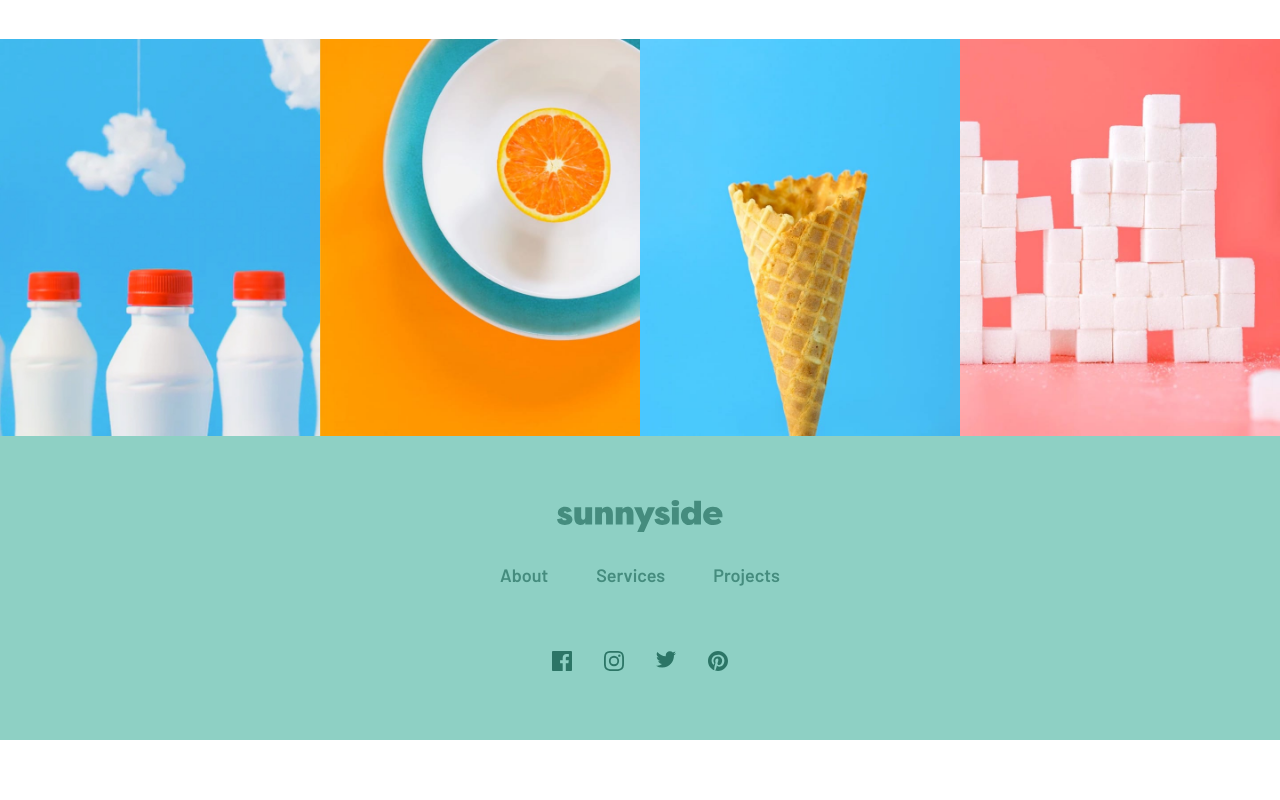
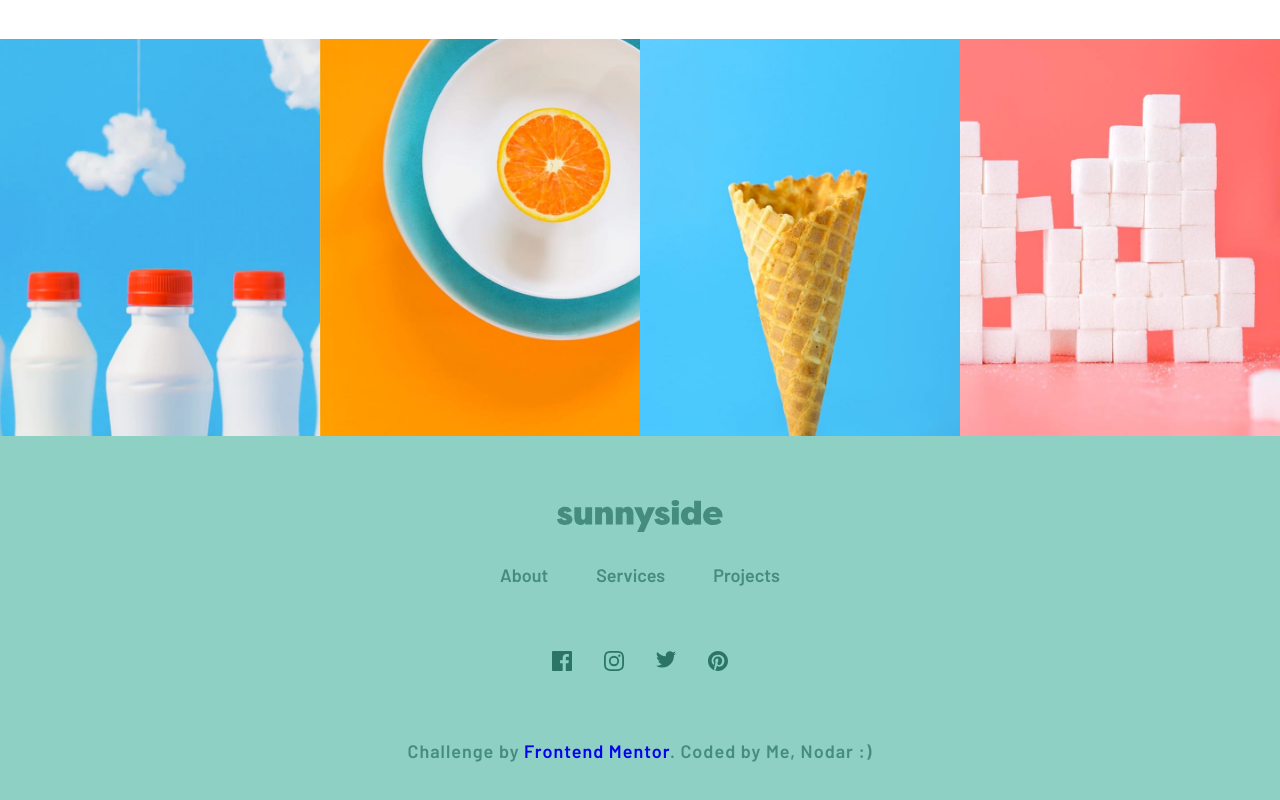
Before and after one commit to radononimim/sunnyside-challenge, a plain HTML site: page index.html in a window 1280 px wide. Shown: the part 3133-3933 px from the top of the page. Before the commit the page ends 3873 px from the top, so only its background shows below. Drawn offline with Linux system fonts and the light colour scheme.

Commit message:
Update index.html

```diff
--- a/index.html
+++ b/index.html
@@ -165,11 +165,12 @@
           <li><a href="#pinterest"><img src="images/icon-pinterest.svg" alt="logo of Pinterest"></a></li>
       </ul>
     </nav>
+    <div class="attribution">
+      Challenge by <a href="https://www.frontendmentor.io?ref=challenge" target="_blank">Frontend Mentor</a>.
+      Coded by Me, Nodar :)
+    </div>
   </footer>
 </main>
-
-
-
   <script src="app.js"></script>
 </body>
 </html>
```
